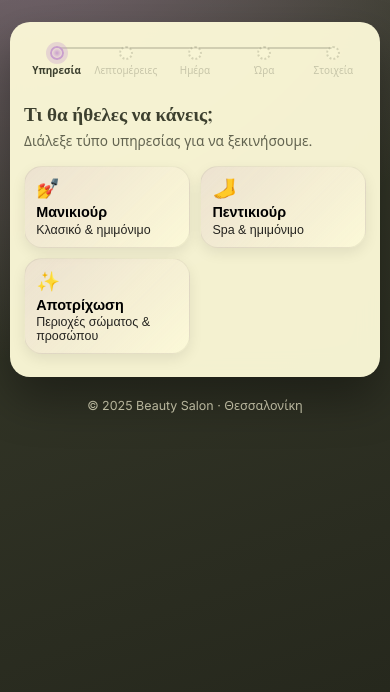
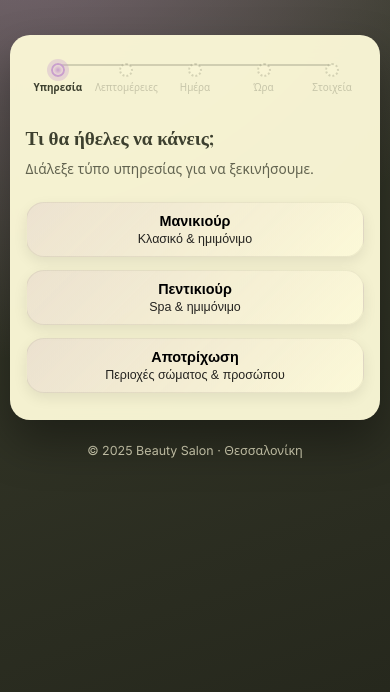
Before and after one commit to mauve292/beauty-salon, a plain HTML site: page index.html in a window 390 px wide. Shown: the part 152-844 px from the top of the page. Drawn offline with nearby package versions, Linux system fonts and the light colour scheme.

Commit message:
Add files via upload

```diff
--- a/index.html
+++ b/index.html
@@ -64,12 +64,11 @@
                     <h2 class="step-title">Τι θα ήθελες να κάνεις;</h2>
                     <p class="step-subtitle">Διάλεξε τύπο υπηρεσίας για να ξεκινήσουμε.</p>
 
-                    <div class="choice-grid choice-grid--3" role="radiogroup" aria-label="Κατηγορία υπηρεσίας">
+                    <div class="choice-grid" role="radiogroup" aria-label="Κατηγορία υπηρεσίας">
                         <button type="button"
                                 class="choice-tile"
                                 data-category="manicure"
                                 aria-pressed="false">
-                            <span class="choice-emoji">💅</span>
                             <span class="choice-title">Μανικιούρ</span>
                             <span class="choice-subtitle">Κλασικό & ημιμόνιμο</span>
                         </button>
@@ -78,7 +77,6 @@
                                 class="choice-tile"
                                 data-category="pedicure"
                                 aria-pressed="false">
-                            <span class="choice-emoji">🦶</span>
                             <span class="choice-title">Πεντικιούρ</span>
                             <span class="choice-subtitle">Spa & ημιμόνιμο</span>
                         </button>
@@ -87,11 +85,11 @@
                                 class="choice-tile"
                                 data-category="wax"
                                 aria-pressed="false">
-                            <span class="choice-emoji">✨</span>
                             <span class="choice-title">Αποτρίχωση</span>
                             <span class="choice-subtitle">Περιοχές σώματος & προσώπου</span>
                         </button>
                     </div>
+
                 </section>
 
                 <!-- STEP 2: Specific service -->
--- a/styles.css
+++ b/styles.css
@@ -24,7 +24,9 @@ body {
         linear-gradient(160deg, #3D402F, #26281D);
     color: #FCF9D8;
     min-height: 100vh;
+    line-height: 1.5;   /* πιο άνετο διάβασμα σε όλα τα κείμενα */
 }
+
 
 /* Layout shell */
 
@@ -77,14 +79,15 @@ body {
 
 .booking-shell {
     max-width: 480px;
-    margin: 1.25rem auto 1.5rem;
-    padding: 1.5rem 1.25rem 1.75rem;
+    margin: 1.5rem auto 1.75rem;        /* λίγο πιο έξω από τα άκρα της κάρτας */
+    padding: 1.9rem 1.5rem 2.1rem;      /* περισσότερο αέρα μέσα στην κάρτα */
     background: rgba(252, 249, 216, 0.96);
     color: #3D402F;
     border-radius: 24px;
     box-shadow: 0 22px 45px rgba(0, 0, 0, 0.35);
     backdrop-filter: blur(12px);
 }
+
 
 /* Stepper */
 
@@ -94,10 +97,11 @@ body {
     justify-content: space-between;
     gap: 0;
     padding: 0;
-    margin: 0 0 1.25rem;
+    margin: 0 0 1.6rem;     /* περισσότερο κενό κάτω από τα βήματα */
     font-size: 0.7rem;
     position: relative;
 }
+
 
 .stepper-item {
     flex: 1 1 0;
@@ -189,45 +193,37 @@ body {
 }
 
 .step-title {
-    margin: 0 0 0.3rem;
+    margin: 0 0 0.45rem;        /* λίγο περισσότερο κάτω από τον τίτλο */
     font-family: "Playfair Display", serif;
     font-size: 1.2rem;
 }
 
 .step-subtitle {
-    margin: 0 0 1rem;
+    margin: 0.15rem 0 1.4rem;   /* πιο άνετο κενό πριν από το περιεχόμενο */
     font-size: 0.85rem;
     color: rgba(61, 64, 47, 0.8);
+    line-height: 1.5;
 }
 
+
 /* Choice grids & tiles */
-
 .choice-grid {
     display: grid;
     grid-template-columns: 1fr;
-    gap: 0.65rem;
-}
-
-.choice-grid--3 {
-    grid-template-columns: repeat(3, minmax(0, 1fr));
-}
-
-@media (max-width: 420px) {
-    .choice-grid--3 {
-        grid-template-columns: repeat(2, minmax(0, 1fr));
-    }
+    gap: 0.8rem;      /* μεγαλύτερη απόσταση μεταξύ επιλογών */
 }
 
 .choice-tile {
     border: none;
     border-radius: 18px;
     padding: 0.65rem 0.7rem;
-    text-align: left;
+    text-align: center;  /* centered text */
     background: linear-gradient(135deg, rgba(201, 159, 205, 0.18), rgba(252, 249, 216, 0.95));
     box-shadow: 0 5px 14px rgba(0, 0, 0, 0.08);
     cursor: pointer;
     display: flex;
     flex-direction: column;
+    align-items: center; /* center children horizontally */
     gap: 0.15rem;
     transition:
         transform 0.12s ease,
@@ -236,6 +232,7 @@ body {
         border-color 0.12s ease;
     border: 1px solid rgba(61, 64, 47, 0.08);
 }
+
 
 .choice-tile:hover {
     transform: translateY(-1px);
@@ -246,11 +243,6 @@ body {
     border-color: #3D402F;
     background: linear-gradient(135deg, #C99FCD, #FCF9D8);
     box-shadow: 0 12px 22px rgba(61, 64, 47, 0.35);
-}
-
-.choice-emoji {
-    font-size: 1.2rem;
-    margin-bottom: 0.1rem;
 }
 
 .choice-title {
@@ -266,7 +258,7 @@ body {
 /* Fields */
 
 .field {
-    margin-bottom: 0.85rem;
+    margin-bottom: 1rem;
 }
 
 .field-label {
@@ -310,9 +302,10 @@ textarea {
 .time-grid {
     display: grid;
     grid-template-columns: repeat(3, minmax(0, 1fr));
-    gap: 0.5rem;
-    margin-top: 0.4rem;
+    gap: 0.6rem;
+    margin-top: 0.7rem;  /* περισσότερη απόσταση από το κείμενο */
 }
+
 
 @media (max-width: 420px) {
     .time-grid {
@@ -404,8 +397,8 @@ textarea {
     }
 
     .booking-shell {
-        margin: 0.75rem auto 1.25rem;
-        padding: 1.25rem 0.9rem 1.4rem;
+        margin: 0.85rem auto 1.35rem;
+        padding: 1.5rem 1rem 1.7rem;   /* πιο γενναιόδωρο padding και σε mobile */
         border-radius: 20px;
     }
 
@@ -431,12 +424,13 @@ textarea {
 /* Inline calendar for date step */
 
 .calendar-shell {
-    margin-top: 0.35rem;
-    padding: 0.6rem 0.7rem 0.8rem;
+    margin-top: 0.6rem;                /* πιο χαλαρή απόσταση από το κείμενο */
+    padding: 0.75rem 0.85rem 0.95rem;  /* περισσότερο αέρα γύρω από το ημερολόγιο */
     border-radius: 14px;
     background-color: #FCF9D8;
     border: 1px solid rgba(61, 64, 47, 0.18);
 }
+
 
 .calendar-header {
     display: flex;
```
